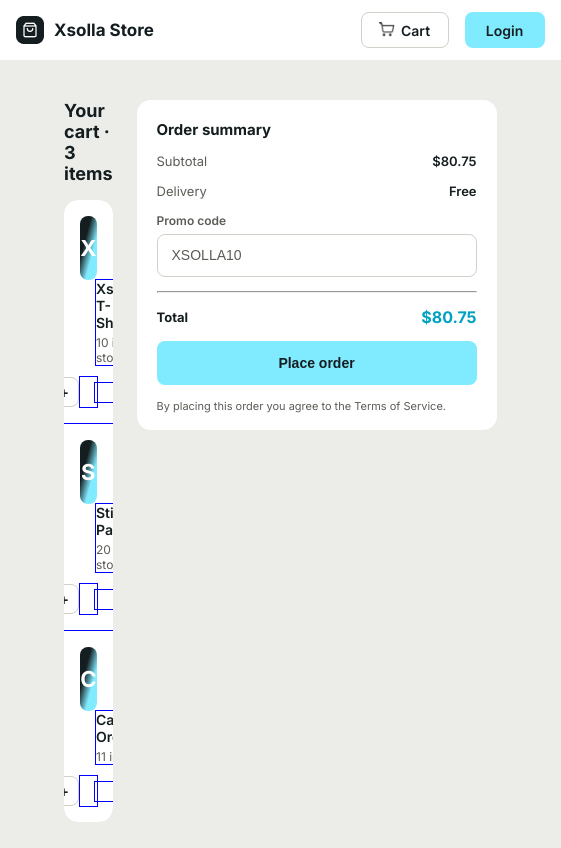
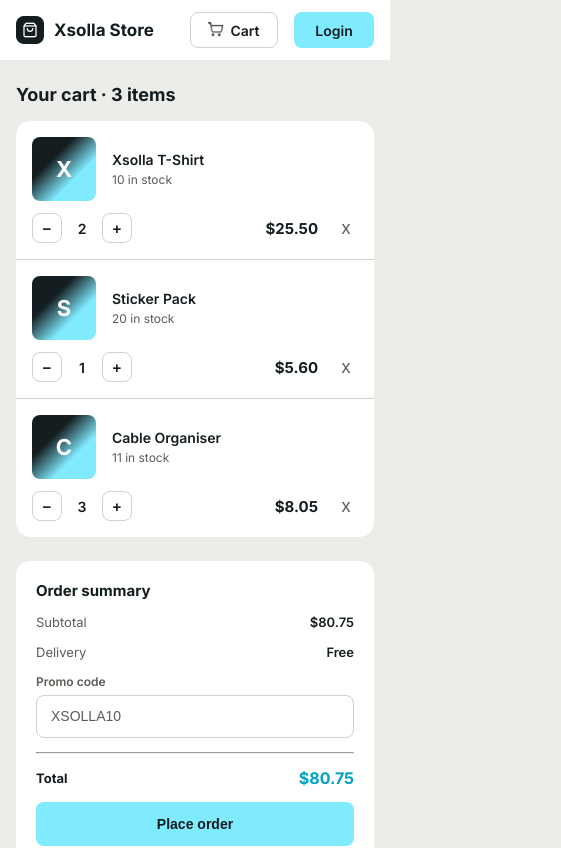
Before and after one commit to Tural-0/Week_4_1_Xsolla, a React (Vite) app: page /checkout in a window 390 px wide. Shown: the top 848 px of the page, 561 px wide, since content can reach past the window. Built offline with nearby package versions, Linux system fonts and the light colour scheme.

Commit message:
Fixed cartpage responsiveness

```diff
--- a/src/pages/CheckoutPage.jsx
+++ b/src/pages/CheckoutPage.jsx
@@ -1,5 +1,6 @@
 import '../styles/checkout.css'
 import { useState, useEffect, useReducer, useContext } from "react";
+import { useNavigate } from 'react-router-dom';
 import { Link } from "react-router-dom";
 import Navbar from "../components/Navbar";
 import LineProductList from "../components/LineProductList";
@@ -12,6 +13,8 @@ export default function CheckoutPage() {
   const [email, setEmail] = useLocalStorage("email","")
   const [address, setAddress] = useLocalStorage("address","")
   const [order, setOrder] = useLocalStorage("order",null)
+
+  const navigate = useNavigate()
 
   const [cart, setPrdcs] = useState(CART)
 
@@ -49,7 +52,7 @@ export default function CheckoutPage() {
   return (
     <>
     <Navbar/>
-    <div className="checkout-page">
+    <div className={cart.length > 0 ? "checkout-page" : "checkout-page--empty"}>
       {cart.length > 0 ?
         <>
           <LineProductList/>
@@ -86,7 +89,13 @@ export default function CheckoutPage() {
         </>
         :
         <div className='checkout-page__emptyCart'>
-
+          <div className='checkout-page__emptyCart__textDiv'>
+            <p className='checkout-page__emptyCart__mainText'>Your cart is empty</p>
+            <p className='checkout-page__emptyCart__subText'>Nothing here yet. The catalogue is one click away.</p>
+          </div>
+          <button className='checkout-page__emptyCart__button'>
+            <p className='checkout-page__emptyCart__button__text' onClick={() => {navigate("/")}}>Browse the store</p>
+          </button>
         </div>
       }
     </div>
--- a/src/styles/checkout.css
+++ b/src/styles/checkout.css
@@ -9,6 +9,15 @@
     gap: 24px;
 }
 
+.checkout-page--empty{
+    padding-top: 40px;
+    padding-left: 64px;
+    padding-right: 64px;
+    padding-bottom: 64px;
+
+    display: grid;
+    grid-template-columns: 1fr;
+}
 
 
 
@@ -154,3 +163,74 @@
     font-size: 11px;
     color: var(--ink-muted);
 }
+
+
+
+
+.checkout-page__emptyCart{
+    width: 100%;
+    border-radius: 14px;
+    background-color: var(--surface);
+    padding: 72px 32px;
+    display: flex;
+    flex-direction: column;
+    gap: 28px;
+    align-items: center;
+}
+
+
+
+.checkout-page__emptyCart__textDiv{
+    display: flex;
+    flex-direction: column;
+    justify-content: center;
+    align-items: center;
+    gap: 8px;
+}
+
+.checkout-page__emptyCart__mainText{
+    font-size: 18px;
+    font-weight: bold;
+    color: var(--ink);
+}
+
+.checkout-page__emptyCart__subText{
+    font-size: 13px;
+    color: var(--ink-muted);
+}
+
+
+
+.checkout-page__emptyCart__button{
+    padding: 12px 22px;
+    border-radius: 8px;
+    background-color: var(--accent);
+    border: 0px;
+}
+
+.checkout-page__emptyCart__button:hover{
+    background-color: var(--accent-hover);
+}
+
+.checkout-page__emptyCart__button__text{
+    font-size: 14px;
+    font-weight: 600;
+    color: var(--ink);
+}
+
+
+@media screen and (max-width: 769px){
+    .checkout-page{
+        padding-top: 24px;
+        padding-left: 16px;
+        padding-right: 16px;
+        padding-bottom: 40px;
+
+        display: flex;
+        flex-direction: column;
+        gap: 24px;
+    }
+    .checkout-page__orderSum{
+        max-width: 100%;
+    }
+}
--- a/src/styles/lineproduct.css
+++ b/src/styles/lineproduct.css
@@ -14,26 +14,22 @@
 @container lineproduct (max-width: 390px) {
     .lineproduct-card {
         flex-wrap: wrap;
-        outline: 1px solid blue;
     }
 
     .lineproduct-card__infoTexts {
         margin-left: 16px;
         margin-right: 0;
         flex: 1;
-        outline: 1px solid blue;
     }
 
     .lineproduct-card__count-card-whole {
         width: 100%;
         justify-content: flex-start;
         margin-top: 12px;
-        outline: 1px solid blue;
     }
 
     .lineproduct-card__count-card__priceText{
         margin-left: auto;
-        outline: 1px solid blue;
     }
 }
 
```
